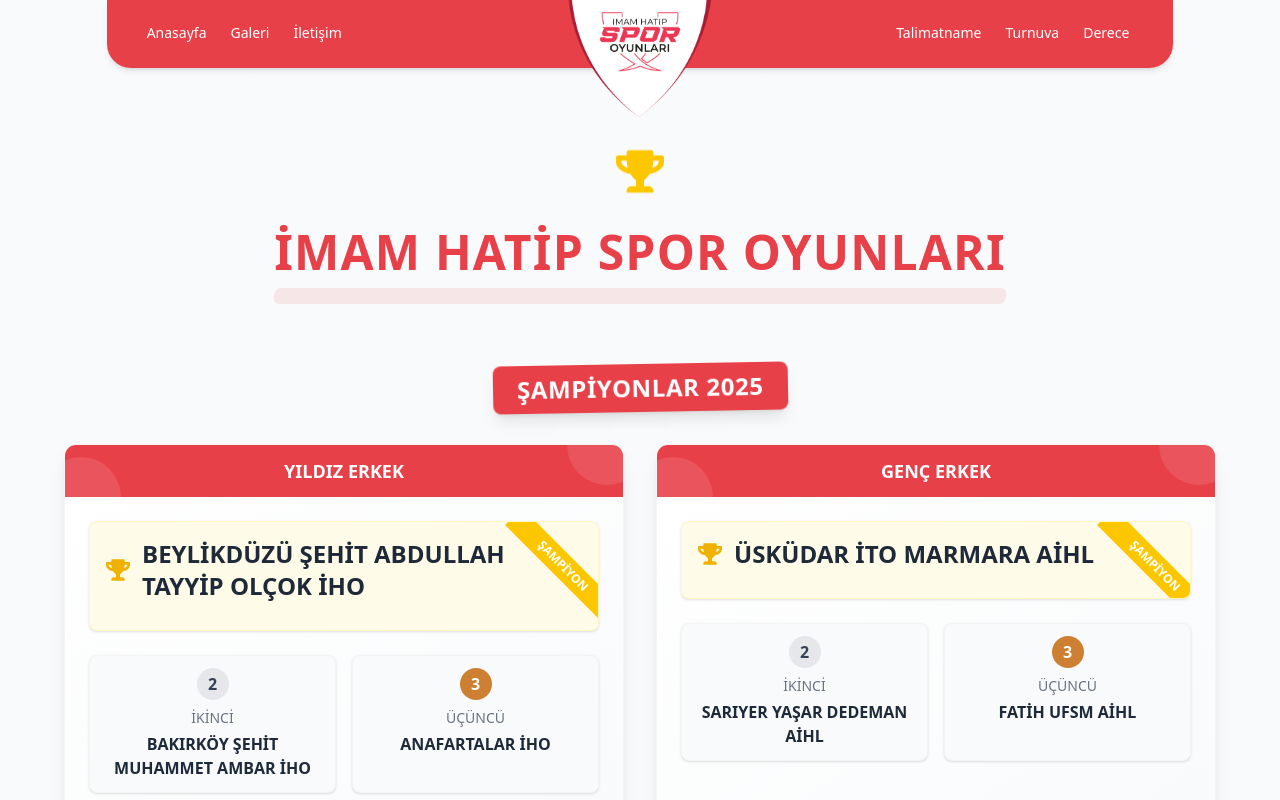
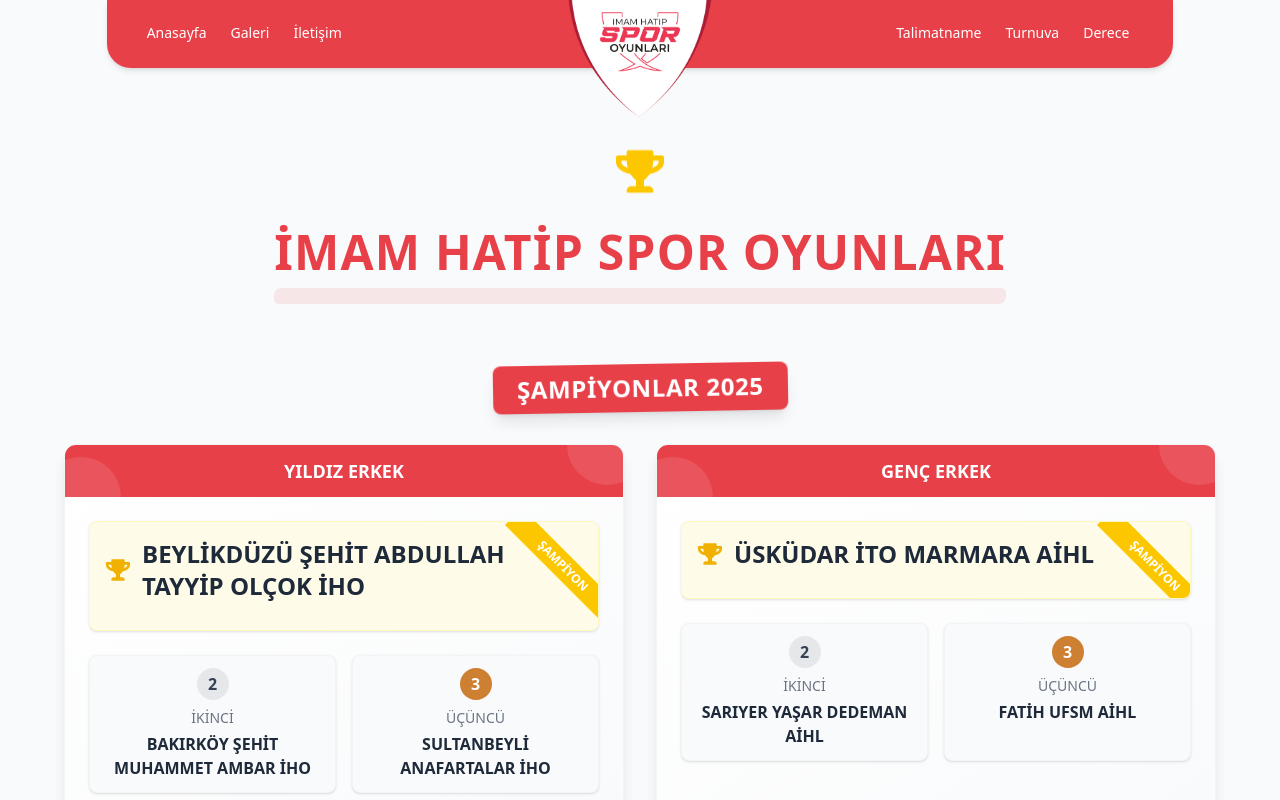
Before and after one commit to ondertalhatorpil/imamhatipsporoyunlari.com, a React (Vite) app in the folder frontend/: page /turnuva-final-asamasi in a window 1280 px wide. Shown: the top 800 px of the page. Built offline with nearby package versions, Linux system fonts and the light colour scheme.

Commit message:
feat: final four

```diff
--- a/frontend/src/pages/TournamentFinal.jsx
+++ b/frontend/src/pages/TournamentFinal.jsx
@@ -390,7 +390,7 @@
                     <span className="font-bold">3</span>
                   </div>
                   <h5 className="font-medium text-gray-500 text-sm mb-1">ÜÇÜNCÜ</h5>
-                  <p className="font-bold text-center text-gray-800">ANAFARTALAR İHO</p>
+                  <p className="font-bold text-center text-gray-800">SULTANBEYLİ ANAFARTALAR İHO</p>
                 </div>
               </div>
             </div>
```
